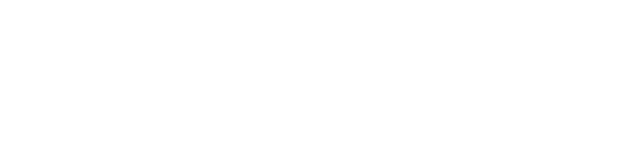
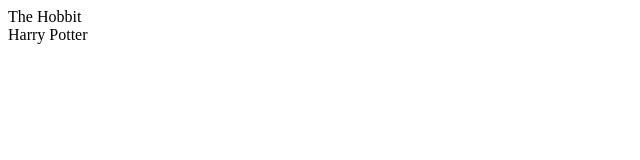
Before and after one commit to babyblue102410-byte/odin-library, a plain HTML site: page index.html in a window 1280 px wide. Shown: the whole page, without its empty margins (0-640 px from the left). Drawn offline with Linux system fonts and the light colour scheme.

Commit message:
Display books dynamically using DOM

```diff
--- a/index.html
+++ b/index.html
@@ -8,6 +8,6 @@
     <script src="script.js" defer></script>
 </head>
 <body>
-
+    <div id="library"></div>
 </body>
 </html>
--- a/script.js
+++ b/script.js
@@ -8,11 +8,20 @@ function Book(title, author, pages, read, id) {
 
 const myLibrary = [];
 
-function addBookToLibrary(title, author, pages, read, id) {
-    const newBook = new Book(title, author, pages, read, id);
+function addBookToLibrary(title, author, pages, read) {
+    const newBook = new Book(title, author, pages, read);
     myLibrary.push(newBook);
 }
 
+const libraryContainer = document.querySelector("#library");
+
 addBookToLibrary("The Hobbit", "J.R.R. Tolkien", 310, true);
+addBookToLibrary("Harry Potter", "J.K. Rowling", 309, false);
+
+for (const book of myLibrary) {
+    const bookCard = document.createElement("div");
+    bookCard.textContent = book.title;
+    libraryContainer.appendChild(bookCard);
+}
 
 console.log(myLibrary);
```
